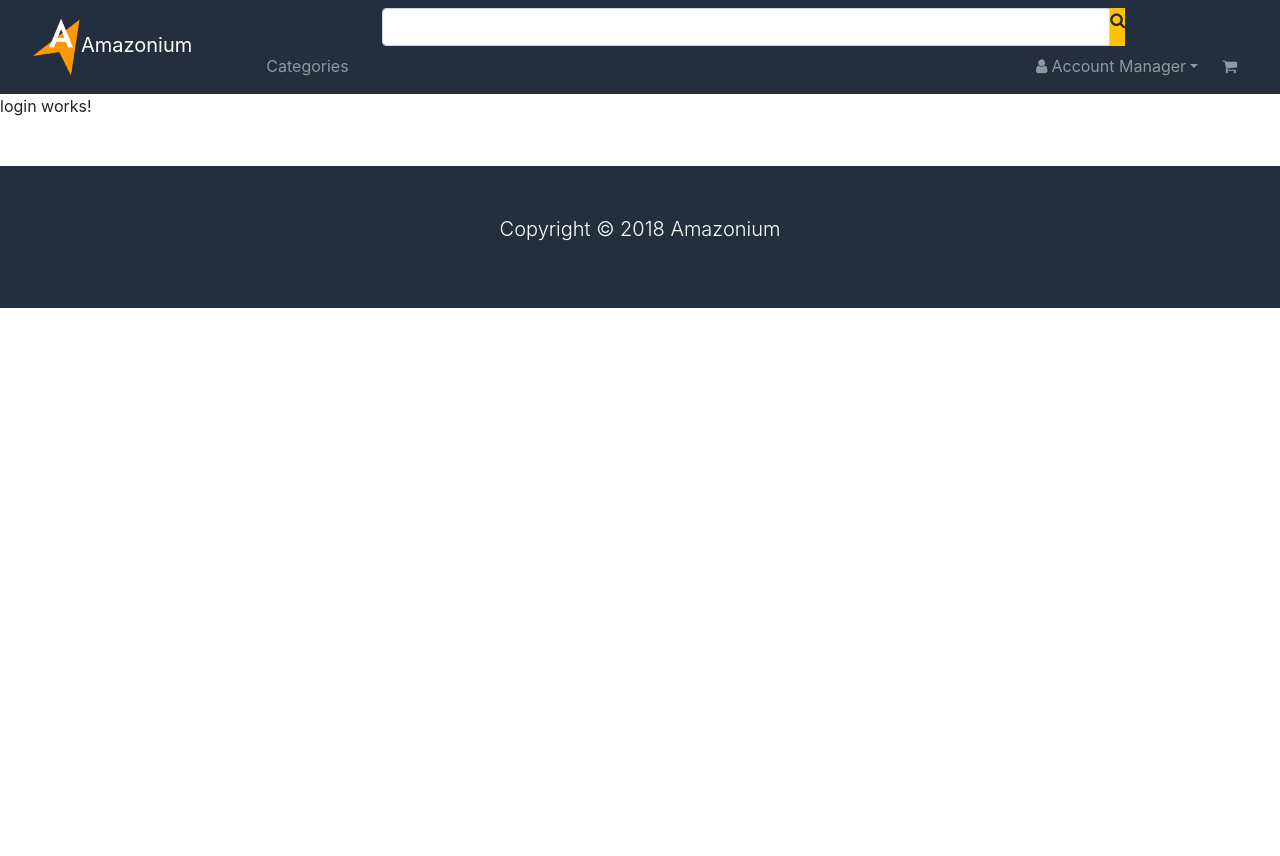
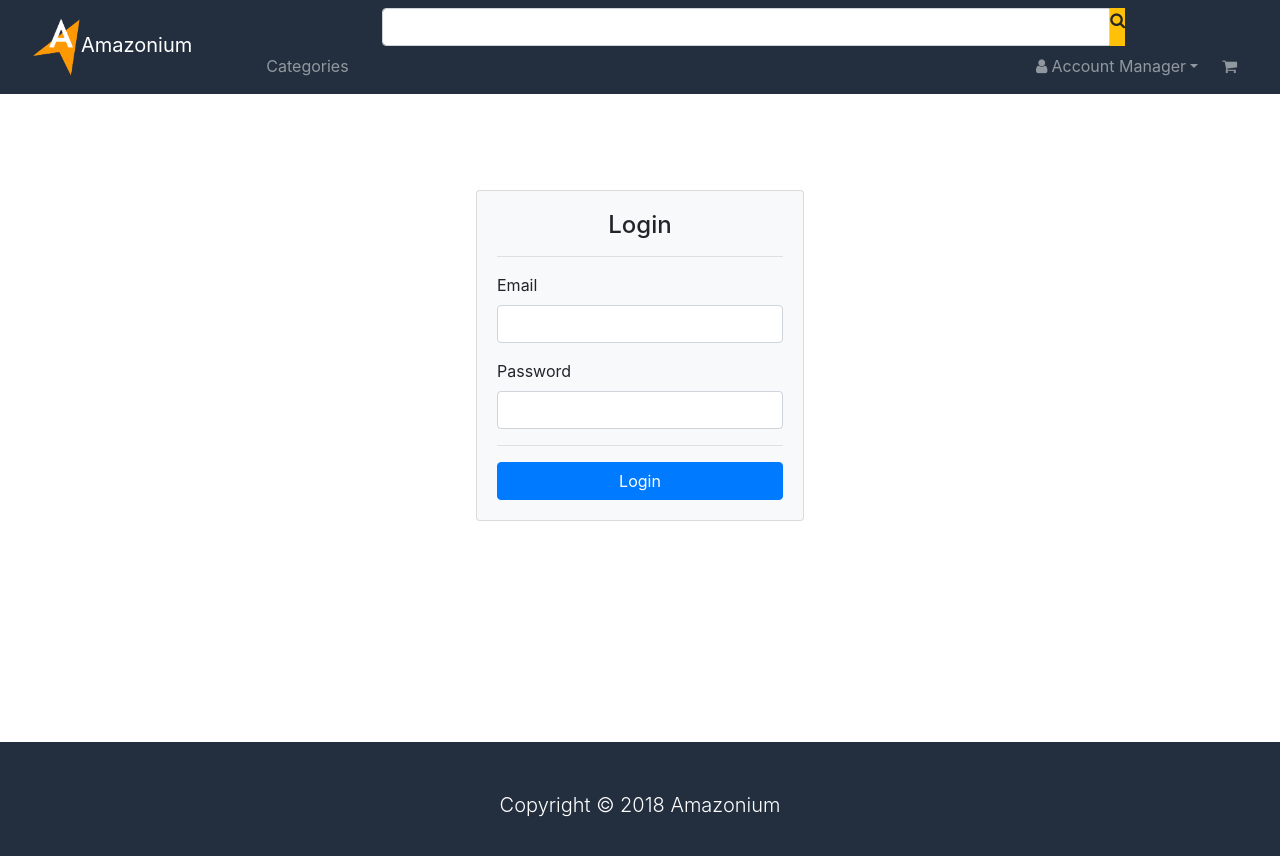
Before and after one commit to MaxDrljic/Amazon-Web-Application-Front-End, an Angular app: page /login in a window 1280 px wide. Shown: the top 856 px of the page. Before the commit the page ends 800 px from the top, so only its background shows below. Built offline with nearby package versions, Linux system fonts and the light colour scheme.

Commit message:
Added AuthGuard to keep the routes secure & to be sure the user is authenticated. Front-end auth finished & tested

```diff
--- a/src/app/app-routing.module.ts
+++ b/src/app/app-routing.module.ts
@@ -4,6 +4,8 @@
 import { HomeComponent } from './home/home.component';
 import { RegistrationComponent } from './registration/registration.component';
 import { LoginComponent } from './login/login.component';
+
+import { AuthGuardService } from './auth-guard.service';
 
 const routes: Routes = [
   {
@@ -12,11 +14,13 @@
   },
   {
     path: 'register',
-    component: RegistrationComponent
+    component: RegistrationComponent,
+    canActivate: [AuthGuardService]
   },
   {
     path: 'login',
-    component: LoginComponent
+    component: LoginComponent,
+    canActivate: [AuthGuardService]
   },
   {
     path: '**',
--- a/src/app/app.module.ts
+++ b/src/app/app.module.ts
@@ -12,6 +12,8 @@
 
 import { RestApiService } from './rest-api.service';
 import { DataService } from './data.service';
+import { AuthGuardService } from './auth-guard.service';
+
 import { MessageComponent } from './message/message.component';
 import { RegistrationComponent } from './registration/registration.component';
 import { LoginComponent } from './login/login.component';
@@ -31,7 +33,7 @@
     FormsModule,
     HttpClientModule
   ],
-  providers: [RestApiService, DataService],
+  providers: [RestApiService, DataService, AuthGuardService],
   bootstrap: [AppComponent]
 })
 export class AppModule { }
--- /dev/null
+++ b/src/app/auth-guard.service.ts
@@ -0,0 +1,23 @@
+import { Injectable } from '@angular/core';
+import {
+  CanActivate,
+  ActivatedRouteSnapshot,
+  RouterStateSnapshot,
+  Router
+} from '@angular/router';
+
+@Injectable()
+export class AuthGuardService implements CanActivate {
+
+  constructor(private router: Router) { }
+
+  canActivate(route: ActivatedRouteSnapshot, state: RouterStateSnapshot) {
+    if (localStorage.getItem('token')) {
+      this.router.navigate(['/']);
+      return false;
+    } else {
+      return true;
+    }
+  }
+
+}
--- a/src/app/login/login.component.html
+++ b/src/app/login/login.component.html
@@ -1,3 +1,27 @@
-<p>
-  login works!
-</p>
+<section id="loginPage">
+  <div class="container p-5">
+    <div class="row mt-5">
+      <div class="col-lg-4 offset-lg-4">
+        <app-message></app-message>
+        <div class="card bg-light">
+          <div class="card-body">
+            <h4 class="text-center">Login</h4>
+            <hr>
+            <form>
+              <div class="form-group">
+                <label>Email</label>
+                <input type="email" name="email" class="form-control" [(ngModel)]="email">
+              </div>
+              <div class="form-group">
+                <label>Password</label>
+                <input type="password" name="password" class="form-control" [(ngModel)]="password">
+              </div>
+              <hr>
+              <button type="button" class="btn btn-primary btn-block" (click)="login()" [disabled]="btnDisabled">Login</button>
+            </form>
+          </div>
+        </div>
+      </div>
+    </div>
+  </div>
+</section>
--- a/src/app/login/login.component.ts
+++ b/src/app/login/login.component.ts
@@ -41,7 +41,7 @@
     try {
       if (this.validate()) {
         const data = await this.rest.post(
-          'http://localhost:4200/api/accounts/login',
+          'http://localhost:3000/api/accounts/login',
           {
             email: this.email,
             password: this.password
--- a/src/app/registration/registration.component.ts
+++ b/src/app/registration/registration.component.ts
@@ -52,7 +52,7 @@
     try {
       if (this.validate()) {
         const data = await this.rest.post(
-          'http://localhost:4200/api/accounts/signup',
+          'http://localhost:3000/api/accounts/signup',
           {
             name: this.name,
             email: this.email,
```
Also changed, not shown: 1 other file (tests, documents, lock files or other folders).
